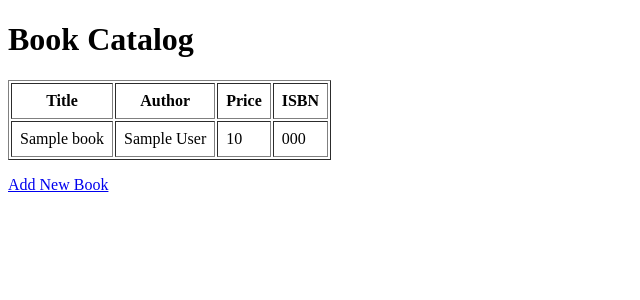
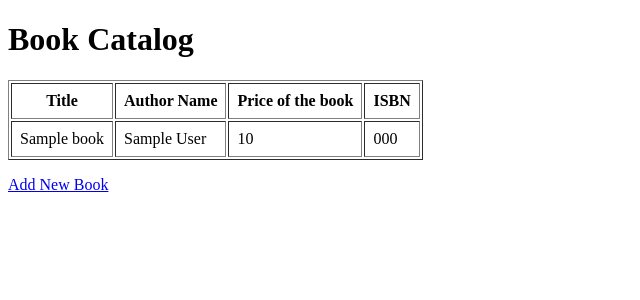
Before and after one commit to tej731/library-mgmt, a Flask app: template templates/catalog.html in a window 1280 px wide. Shown: the top 300 px of the page, without its empty margins (0-640 px from the left). Run offline with Flask 3, Linux system fonts and the light colour scheme; the template is opened without the code that fills it: most values are stand-ins (such as "Sample title", 1, 10 or a date in 2020).

Commit message:
Update title and headers in catalog.html

```diff
--- a/templates/catalog.html
+++ b/templates/catalog.html
@@ -1,11 +1,11 @@
 <!doctype html>
 <html>
-  <head><title>Catalog</title></head>
+  <head><title>Books Catalog</title></head>
   <body>
     <h1>Book Catalog</h1>
     {% if books %}
       <table border="1" cellpadding="8">
-        <tr><th>Title</th><th>Author</th><th>Price</th><th>ISBN</th></tr>
+        <tr><th>Title</th><th>Author Name</th><th>Price of the book</th><th>ISBN</th></tr>
         {% for b in books %}
           <tr>
             <td>{{ b.title }}</td>
```
